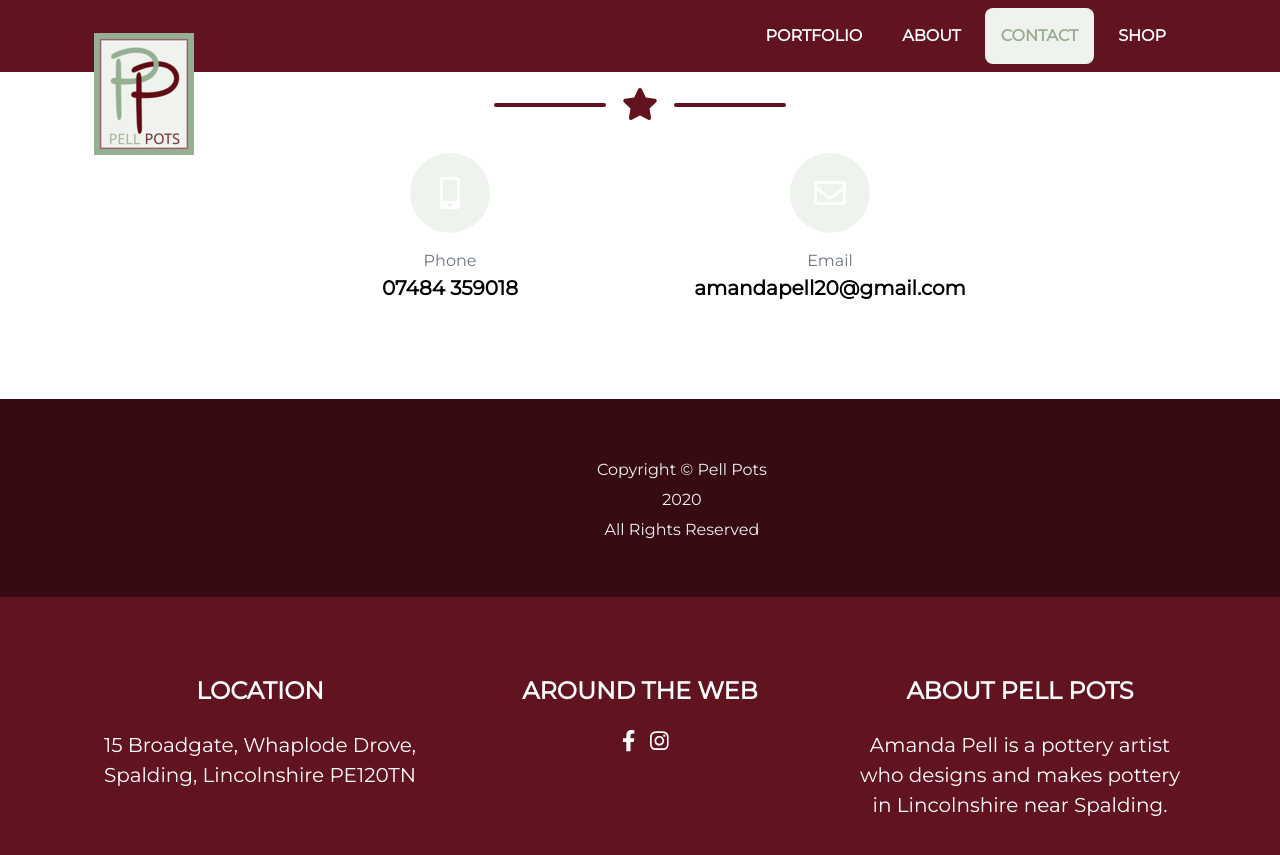
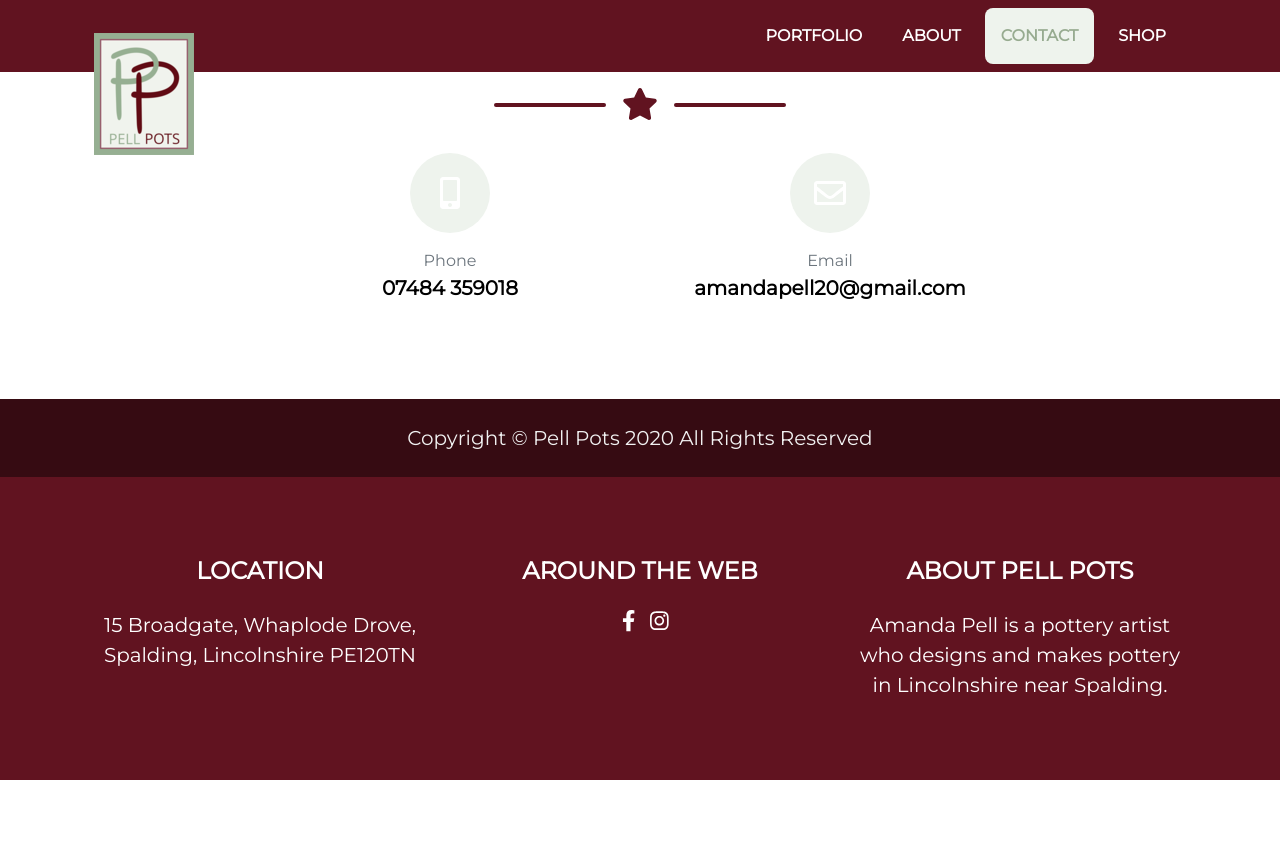
Before and after one commit to maxpell20/pellpots, a Jekyll site: the page built from index.html, in a window 1280 px wide and 900 px high, scrolled down 2439 px. Shown: the top 855 px of the window. Built offline with Jekyll 4.4.1, drawn with Linux system fonts in a browser that asks for light colours; nearby versions of some CDN libraries; after the commit the page ends 3219 px from its top, so only the background shows below that.

Commit message:
new-design

```diff
--- a/_layouts/default.html
+++ b/_layouts/default.html
@@ -34,13 +34,11 @@
         {{ content }}
         <section class="copyright py-4 text-center text-white">
             <div class="container">
-                <small class="pre-wrap">
                     Copyright © Pell Pots
                     <script>
                         document.write(new Date().getFullYear());
                     </script>
                     All Rights Reserved
-                </small>
             </div>
         </section>
         <div class="scroll-to-top d-lg-none position-fixed">
```
Also changed, not shown: 2 other files.
